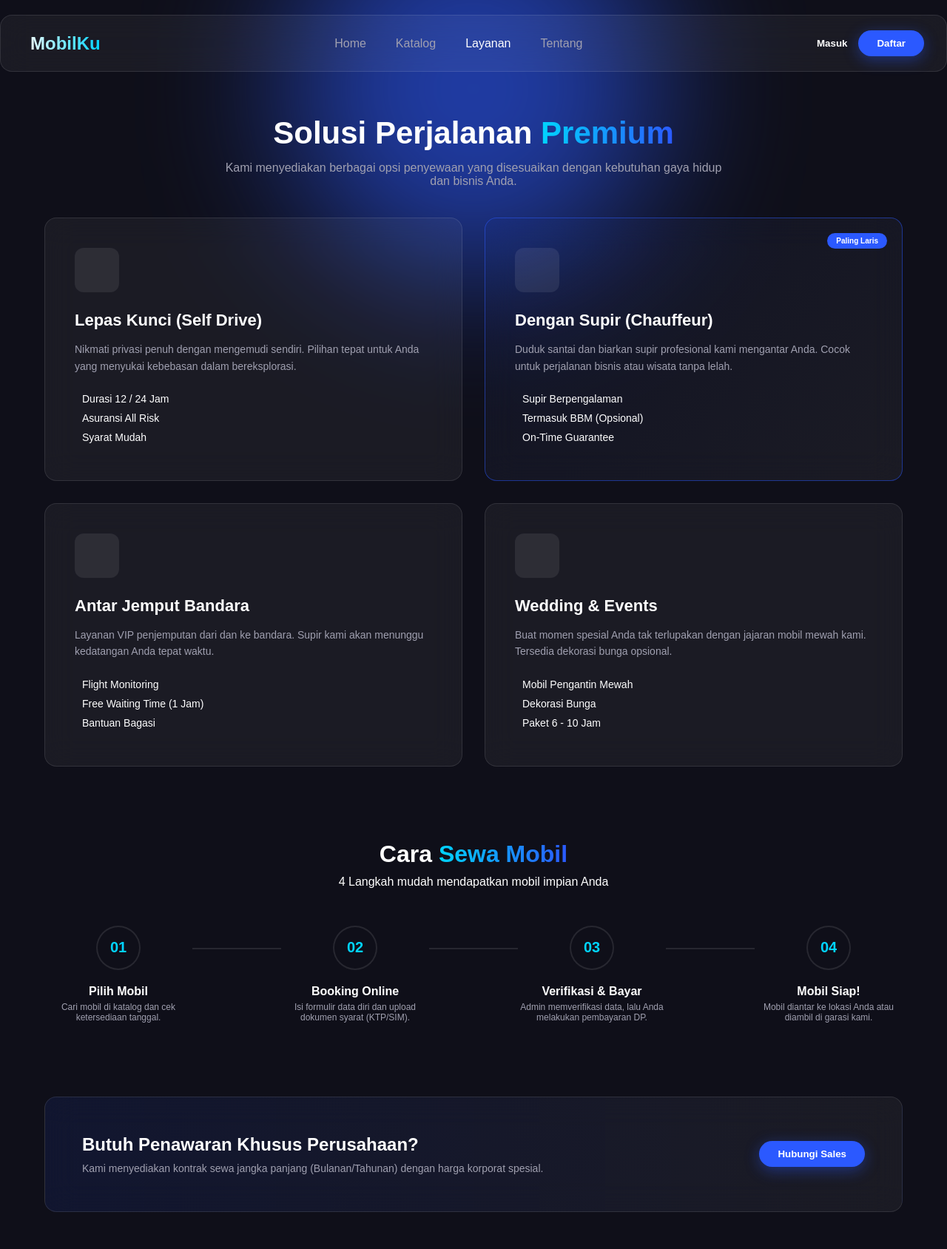
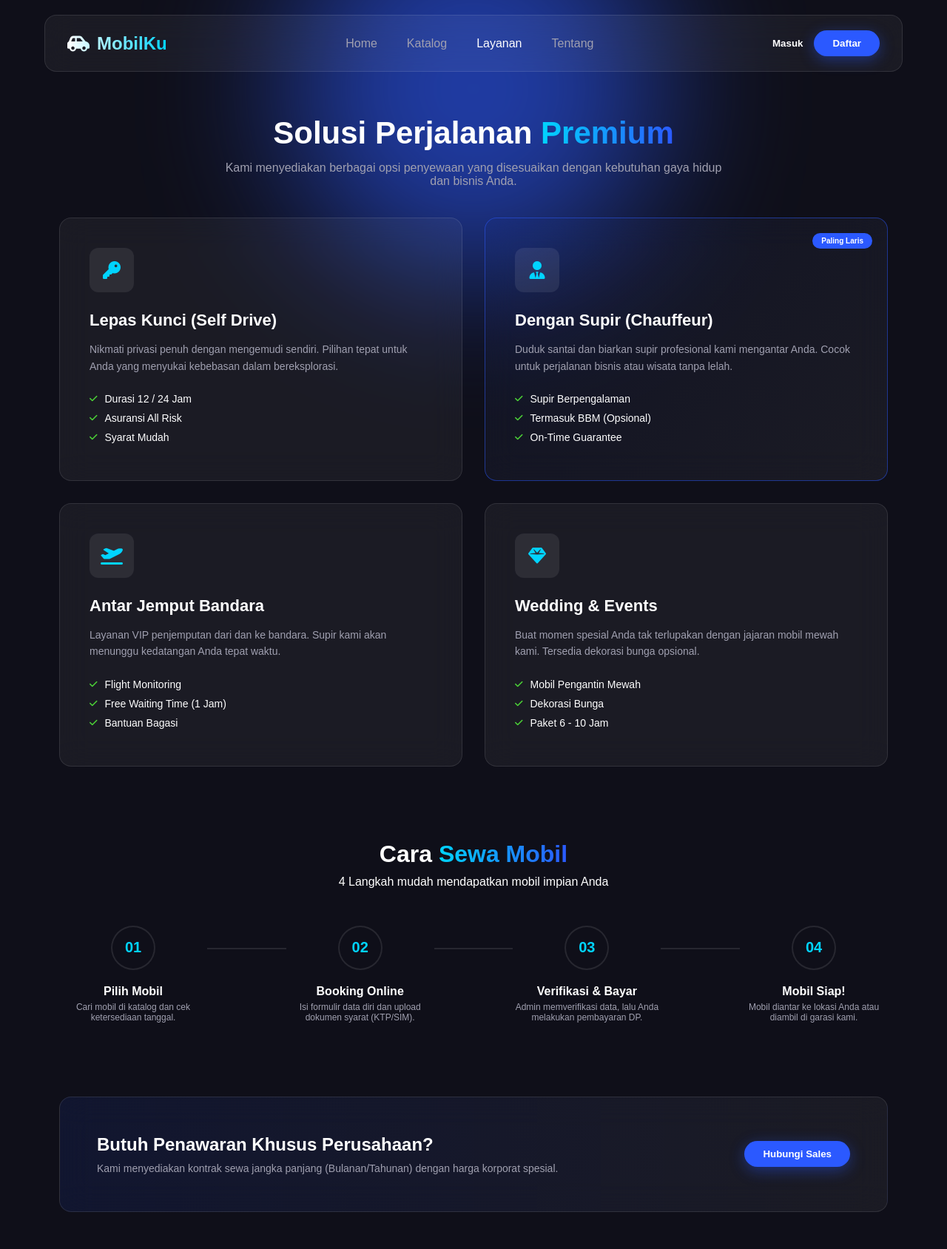
Before and after one commit to RosanKelvino/Mobilku, a PHP site: page /services.php in a window 1280 px wide. Shown: the whole page at 74% size. Run offline with PHP 8.4, Linux system fonts and the light colour scheme.

Commit message:
Mengedit padding

```diff
--- a/catalog.php
+++ b/catalog.php
@@ -5,6 +5,8 @@
     <meta charset="UTF-8">
     <meta name="viewport" content="width=device-width, initial-scale=1.0">
     <title>Katalog Mobil - MobilKu</title>
+    <link rel="stylesheet" href="https://cdnjs.cloudflare.com/ajax/libs/font-awesome/6.4.0/css/all.min.css">
+    <link href='https://unpkg.com/boxicons@2.1.4/css/boxicons.min.css' rel='stylesheet'>
     <link rel="stylesheet" href="style.css">
     <link rel="stylesheet" href="catalog.css">
 </head>
@@ -13,6 +15,7 @@
 
     <div class="glow-orb orb-1" style="top: 20%; left: -10%;"></div>
     <div class="glow-orb orb-2" style="bottom: 10%; right: -10%;"></div>
+    <div class="container">
 
     <nav class="navbar glass-panel">
         <div class="logo">
@@ -238,7 +241,7 @@
 
         </main>
     </div>
-
+</div>
 <?php include 'login.php'; ?>
 
 </body>
--- a/services.php
+++ b/services.php
@@ -4,11 +4,15 @@
     <meta charset="UTF-8">
     <meta name="viewport" content="width=device-width, initial-scale=1.0">
     <title>Layanan Kami - MobilKu</title>
-    <link rel="stylesheet" href="style.css"> <link rel="stylesheet" href="services.css"> </head>
+    <link rel="stylesheet" href="https://cdnjs.cloudflare.com/ajax/libs/font-awesome/6.4.0/css/all.min.css">
+    <link href='https://unpkg.com/boxicons@2.1.4/css/boxicons.min.css' rel='stylesheet'>
+    <link rel="stylesheet" href="style.css">
+    <link rel="stylesheet" href="services.css"> </head>
 <body>
 
     <div class="glow-orb orb-1" style="left: 50%; top: -150px; transform: translateX(-50%); width: 500px; height: 500px;"></div>
 
+    <div class="container">
     <nav class="navbar glass-panel">
         <div class="logo">
             <i class="fa-solid fa-car-side"></i> MobilKu
@@ -144,7 +148,7 @@
         </section>
 
     </div>
-
+</div>
 <?php include 'login.php'; ?>
 
 </body>
```
Also changed, not shown: about.php (+6 -1 lines), index.php (+2 -8 lines), image.png (added).
